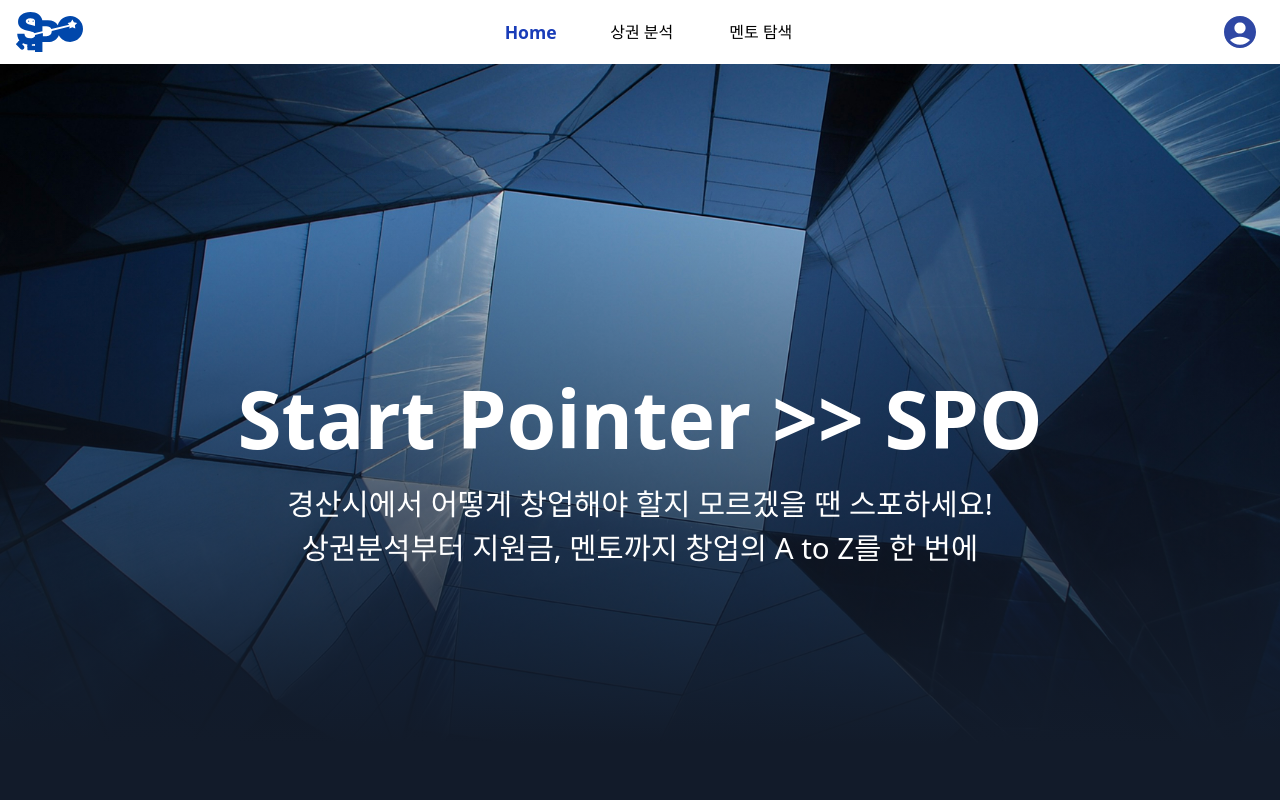
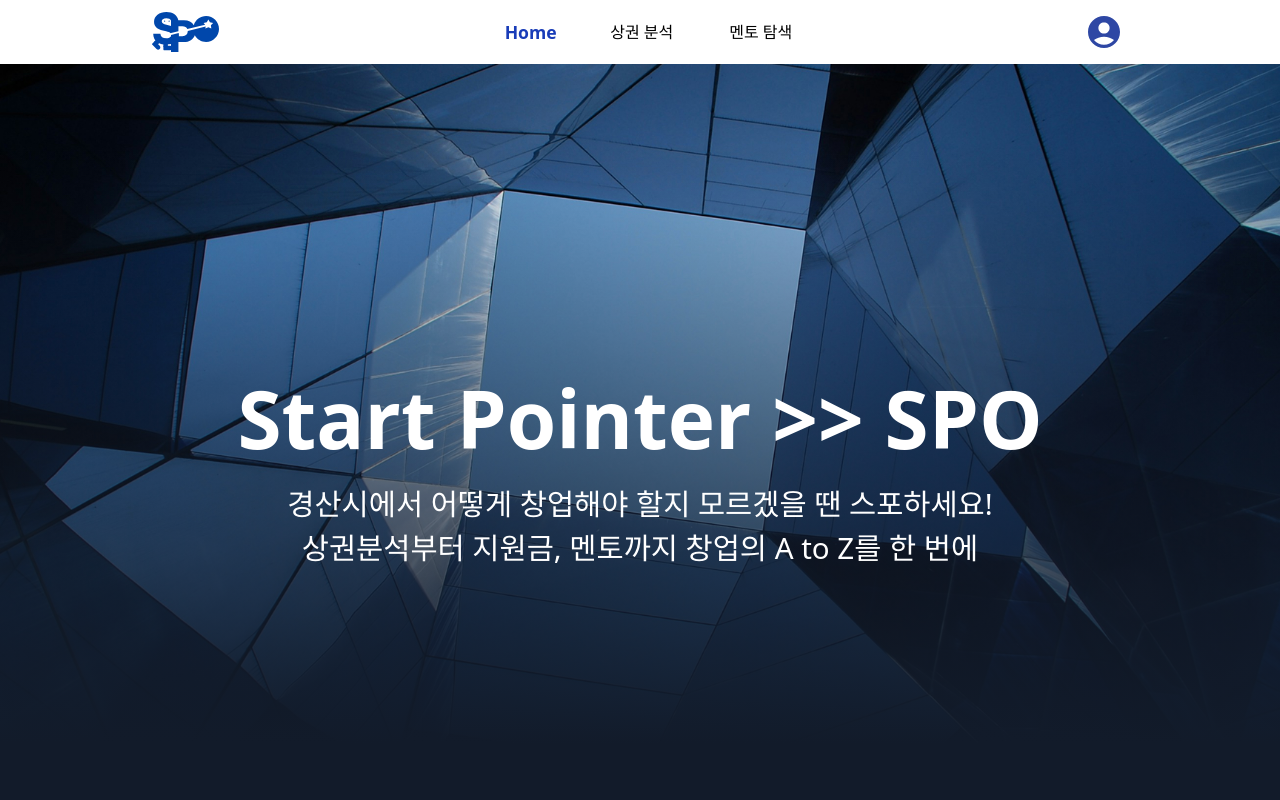
Before and after one commit to Likelion-YeungNam-Univ/13th-StartPoint-web, a React (Vite) app: page / in a window 1280 px wide. Shown: the top 800 px of the page. Built offline with nearby package versions, Linux system fonts and the light colour scheme.

Commit message:
네비게이션 바 메뉴 간격 조절

```diff
--- a/src/NavBar.jsx
+++ b/src/NavBar.jsx
@@ -114,7 +114,7 @@ const NavBar = () => {
 
   return (
     <nav className="fixed inset-x-0 top-0 z-50 h-16 bg-white">
-      <div className="mx-auto max-w-screen-xl h-full flex items-center justify-between px-4">
+      <div className="mx-auto max-w-screen-xl h-full flex items-center justify-around px-4">
         {isHome ? (
           <Link
             to="home"
@@ -144,7 +144,9 @@ const NavBar = () => {
         <div className="relative" ref={userMenuRef}>
           <button
             type="button"
-            onClick={() => setUserOpen((v) => !v)}
+            // onClick={() => setUserOpen((v) => !v)}
+            onMouseEnter={() => setUserOpen(true)}
+            onMouseLeave={() => setUserOpen(false)}
             className="p-2 rounded-full"
             aria-haspopup="menu"
             aria-expanded={userOpen}
@@ -152,7 +154,7 @@ const NavBar = () => {
             <img
               src={userIcon}
               alt="User_Icon"
-              className="h-8 w-8 object-cover"
+              className="h-8 w-8 object-cover cursor-pointer"
             />
           </button>
 
```
